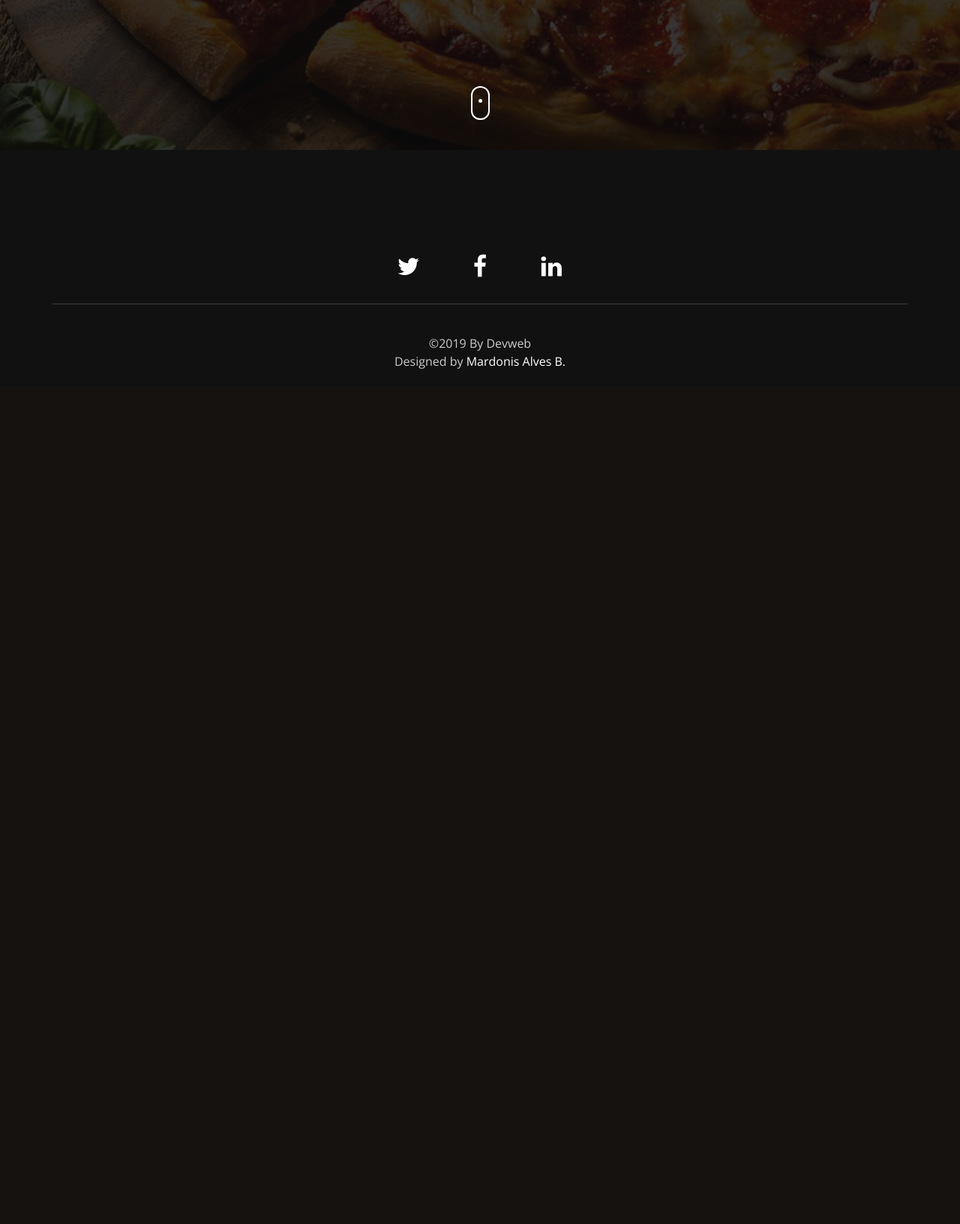
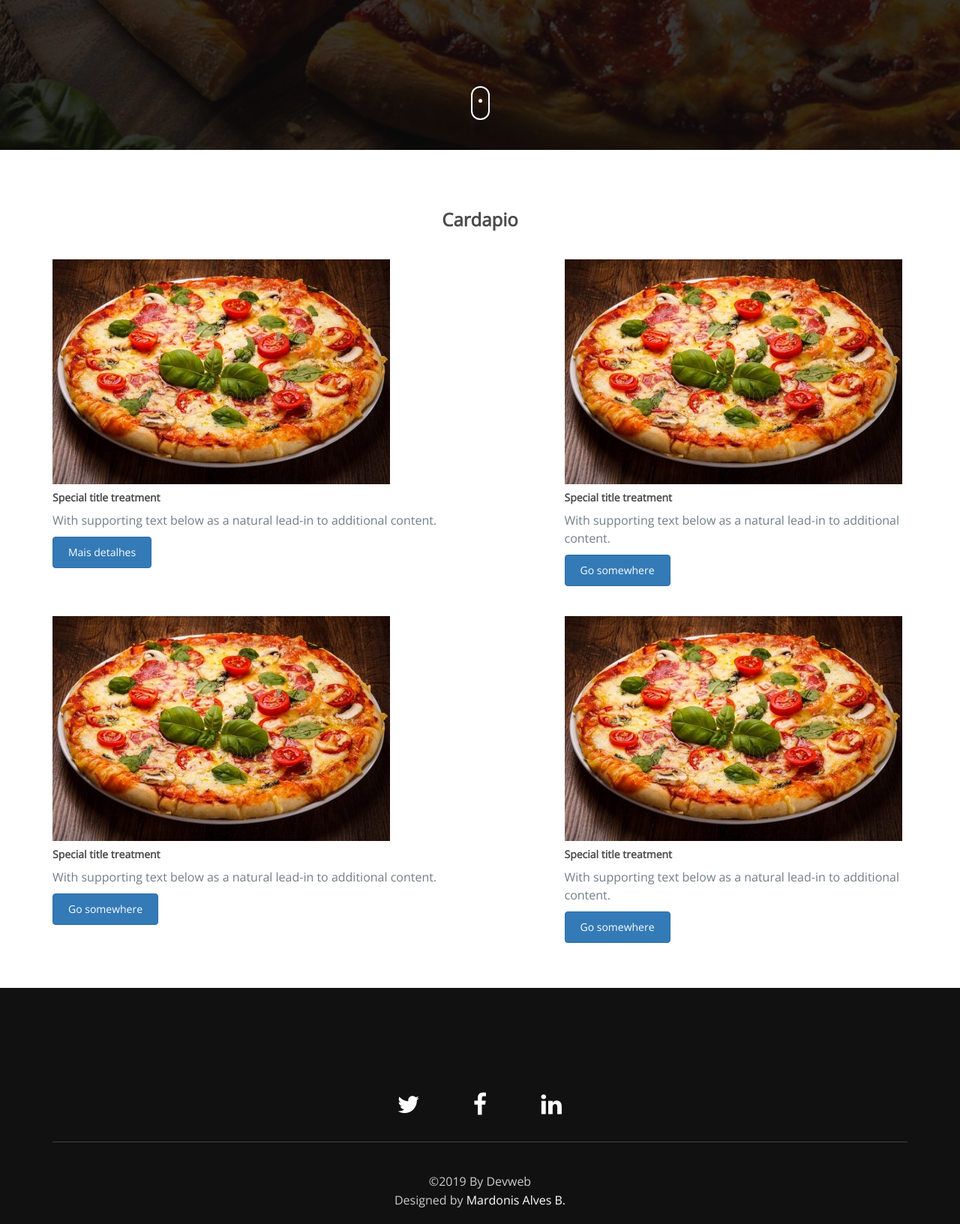
Before and after one commit to MardonisAlves/DeliveryPizza, a PHP site: template app/resources/views/index.twig in a window 1280 px wide. Shown: the part 480-2113 px from the top of the page at 75% size. Before the commit the page ends 972 px from the top, so only its background shows below. Run offline with PHP 8.4, Linux system fonts and the light colour scheme; the template is opened without the code that fills it, so the values that code supplies are empty; some libraries are stand-ins or nearby versions.

Commit message:
loemypsun

```diff
--- a/app/resources/views/index.twig
+++ b/app/resources/views/index.twig
@@ -10,6 +10,55 @@
     </div>
     {% endfor %}
 
+<section id="feature" class="section-padding">
+    <div class="container fluid">
+       <h3 class="text-center">Cardapio</h3>
+     <div class="row top">
+        <div class="col-md-7">
 
+          <div class="card">
+            <div class="card-body">
+              <img src="public/img/pizza1.jpeg">
+              <h5 class="card-title">Special title treatment</h5>
+              <p class="card-text">With supporting text below as a natural lead-in to additional content.</p>
+              <a href="#" class="btn btn-primary">Mais detalhes</a>
+            </div>
+          </div>
+        </div>
+
+        <div class="col-md-5">
+          <div class="card text-left">
+            <div class="card-body">
+               <img src="public/img/pizza1.jpeg">
+              <h5 class="card-title">Special title treatment</h5>
+              <p class="card-text">With supporting text below as a natural lead-in to additional content.</p>
+              <a href="#" class="btn btn-primary">Go somewhere</a>
+            </div>
+          </div>
+        </div>
+      </div>
+        <div class="row top">
+        <div class="col-md-7">
+          <div class="card text-left">
+            <div class="card-body">
+               <img src="public/img/pizza1.jpeg">
+              <h5 class="card-title">Special title treatment</h5>
+              <p class="card-text">With supporting text below as a natural lead-in to additional content.</p>
+              <a href="#" class="btn btn-primary">Go somewhere</a>
+            </div>
+          </div>
+        </div>
+        <div class="col-md-5">
+          <div class="card">
+            <div class="card-body">
+               <img src="public/img/pizza1.jpeg">
+              <h5 class="card-title">Special title treatment</h5>
+              <p class="card-text">With supporting text below as a natural lead-in to additional content.</p>
+              <a href="#" class="btn btn-primary">Go somewhere</a>
+            </div>
+          </div>
+        </div>
+      </div>
+  </section>
 
 {% endblock %}
```
